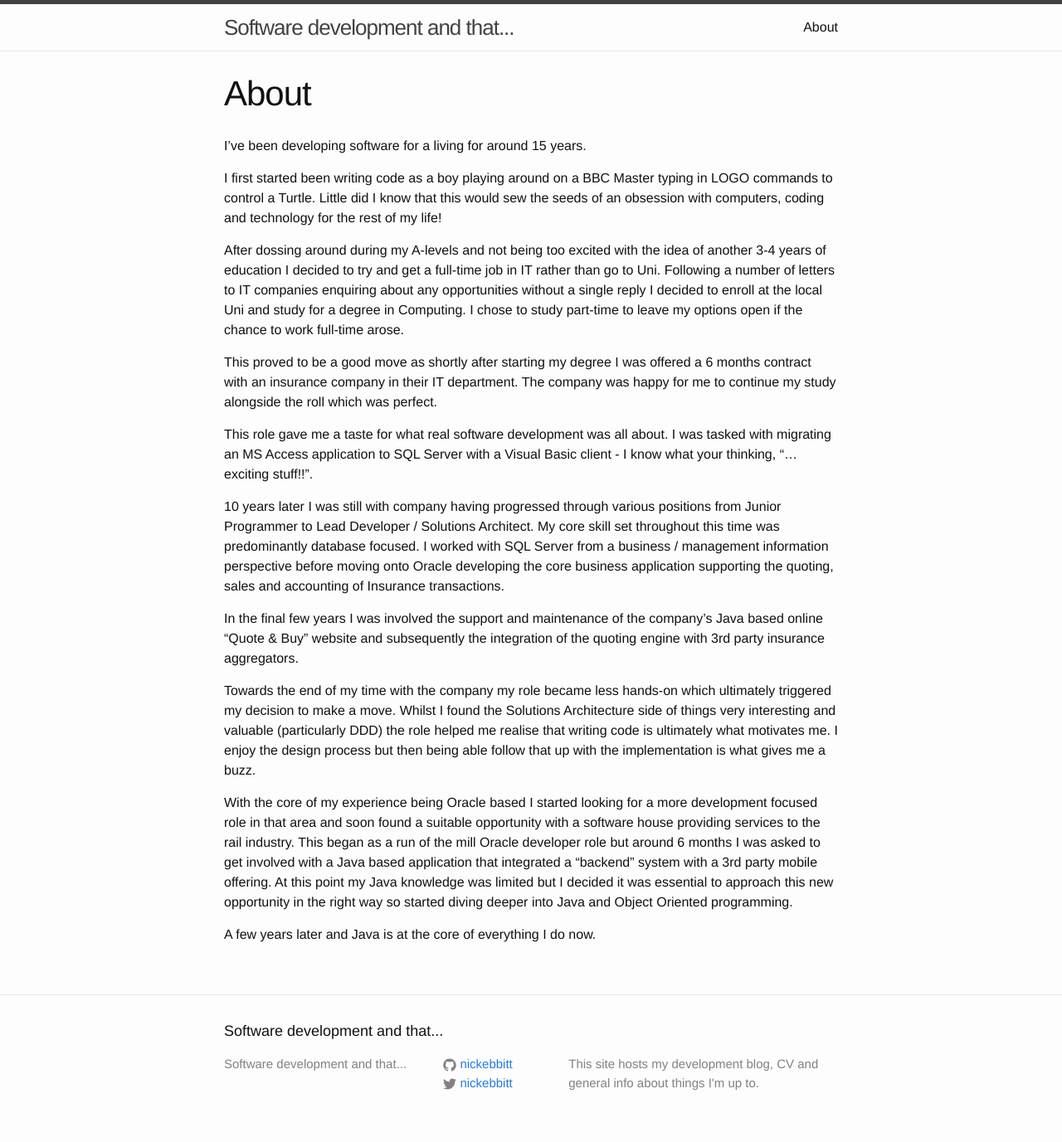
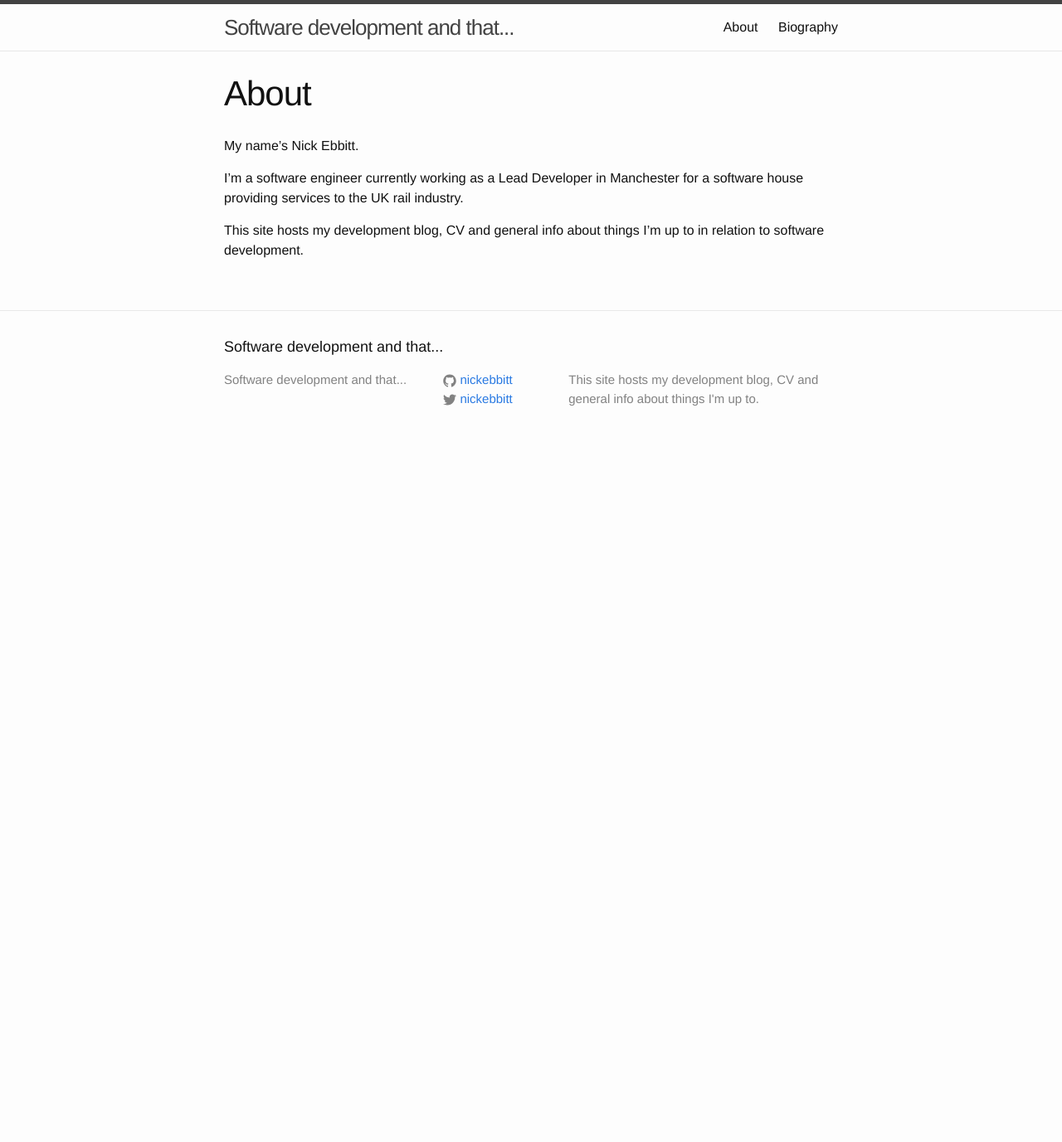
Before and after one commit to nickebbitt/nickebbitt.github.io, a Jekyll site: the page built from about.md, in a window 1280 px wide. Shown: the whole page at 83% size. Built offline with Jekyll 4.4.1, drawn with Linux system fonts in a browser that asks for light colours; after the commit the page ends 900 px from its top, so only the background shows below that.

Commit message:
Create biography page and move content of About to it

```diff
--- a/about.md
+++ b/about.md
@@ -4,22 +4,8 @@
 permalink: /about/
 ---
 
-I've been developing software for a living for around 15 years.
+My name's Nick Ebbitt.
 
-I first started been writing code as a boy playing around on a BBC Master typing in LOGO commands to control a Turtle. Little did I know that this would sew the seeds of an obsession with computers, coding and technology for the rest of my life!
+I'm a software engineer currently working as a Lead Developer in Manchester for a software house providing services to the UK rail industry.
 
-After dossing around during my A-levels and not being too excited with the idea of another 3-4 years of education I decided to try and get a full-time job in IT rather than go to Uni. Following a number of letters to IT companies enquiring about any opportunities without a single reply I decided to enroll at the local Uni and study for a degree in Computing. I chose to study part-time to leave my options open if the chance to work full-time arose.
-
-This proved to be a good move as shortly after starting my degree I was offered a 6 months contract with an insurance company in their IT department. The company was happy for me to continue my study alongside the roll which was perfect.
-
-This role gave me a taste for what real software development was all about. I was tasked with migrating an MS Access application to SQL Server with a Visual Basic client - I know what your thinking, "...exciting stuff!!".
-
-10 years later I was still with company having progressed through various positions from Junior Programmer to Lead Developer / Solutions Architect. My core skill set throughout this time was predominantly database focused. I worked with SQL Server from a business / management information perspective before moving onto Oracle developing the core business application supporting the quoting, sales and accounting of Insurance transactions.
-
-In the final few years I was involved the support and maintenance of the company's Java based online "Quote & Buy" website and subsequently the integration of the quoting engine with 3rd party insurance aggregators.
-
-Towards the end of my time with the company my role became less hands-on which ultimately triggered my decision to make a move. Whilst I found the Solutions Architecture side of things very interesting and valuable (particularly DDD) the role helped me realise that writing code is ultimately what motivates me. I enjoy the design process but then being able follow that up with the implementation is what gives me a buzz.
-
-With the core of my experience being Oracle based I started looking for a more development focused role in that area and soon found a suitable opportunity with a software house providing services to the rail industry. This began as a run of the mill Oracle developer role but around 6 months I was asked to get involved with a Java based application that integrated a "backend" system with a 3rd party mobile offering. At this point my Java knowledge was limited but I decided it was essential to approach this new opportunity in the right way so started diving deeper into Java and Object Oriented programming.
-
-A few years later and Java is at the core of everything I do now.
+This site hosts my development blog, CV and general info about things I'm up to in relation to software development.
```
Also changed, not shown: biography.md (added, +27 -0 lines).
